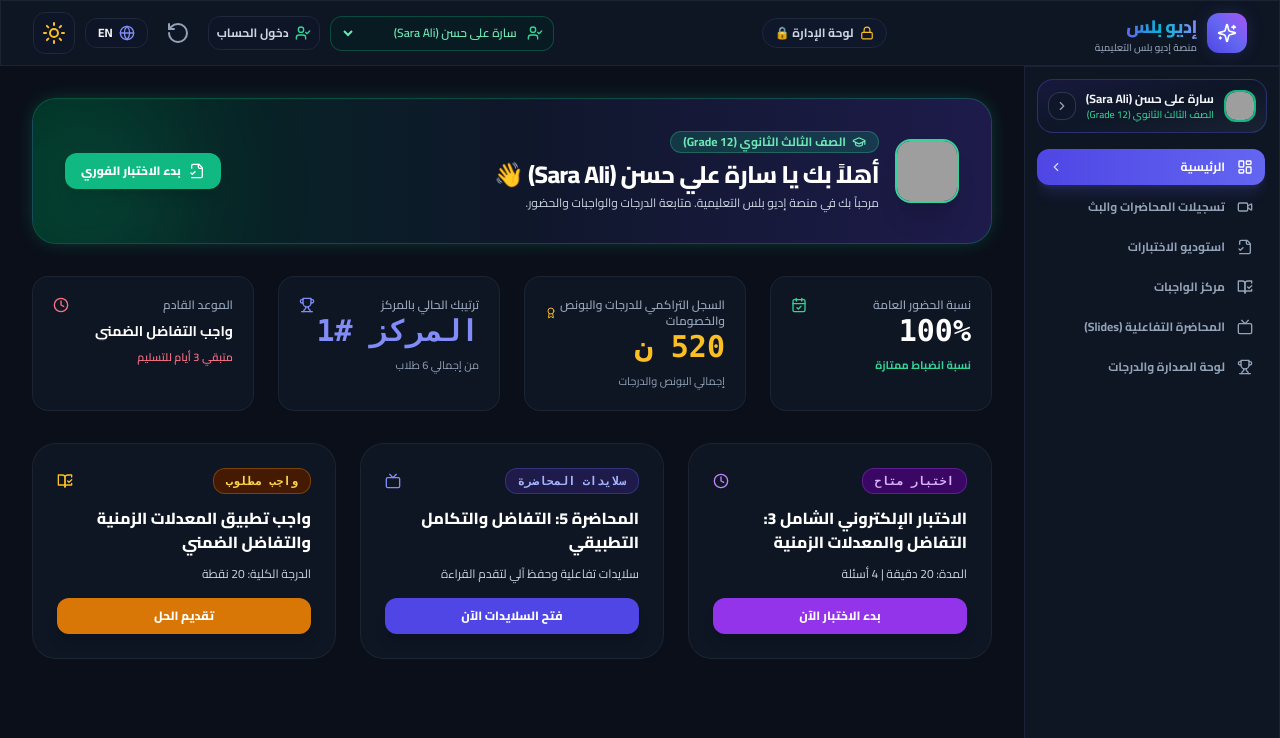
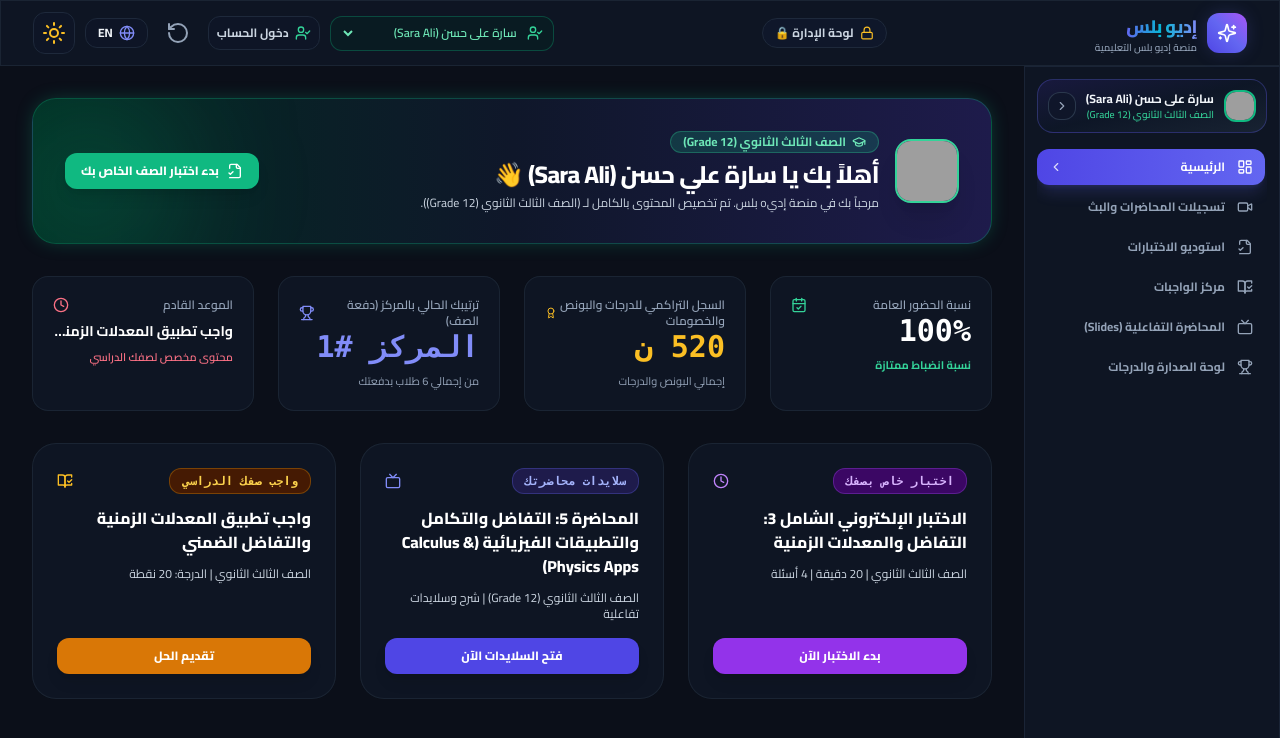
Before and after one commit to asemwael2005/edua, a Next.js app: page /student in a window 1280 px wide. Shown: the top 738 px of the page. Built offline with nearby package versions, Linux system fonts and the light colour scheme; grey boxes are pictures that could not be loaded.

Commit message:
Enforce strict grade level content filtering across student portal

```diff
--- a/app/student/page.tsx
+++ b/app/student/page.tsx
@@ -3,6 +3,7 @@
 import React from 'react';
 import { useEduPulse } from '@/lib/context/EduPulseContext';
 import { BanShield } from '@/components/BanShield';
+import { isMatchingGrade } from '@/lib/gradeUtils';
 import {
   GraduationCap,
   CalendarCheck,
@@ -26,6 +27,7 @@ export default function StudentDashboardPage() {
     students,
     quizzes,
     assignments,
+    sessions,
     curriculum,
     assignmentSubmissions,
     quizSubmissions,
@@ -34,12 +36,19 @@ export default function StudentDashboardPage() {
 
   if (!activeStudent) return null;
 
-  // Calculate student rank
-  const sortedStudents = [...students].sort((a, b) => b.totalPoints - a.totalPoints);
-  const studentRank = sortedStudents.findIndex((s) => s.id === activeStudent.id) + 1;
+  // Filter content strictly for the student's grade level
+  const gradeStudents = students.filter((s) => isMatchingGrade(s.grade, activeStudent.grade));
+  const sortedGradeStudents = [...gradeStudents].sort((a, b) => b.totalPoints - a.totalPoints);
+  const studentRank = sortedGradeStudents.findIndex((s) => s.id === activeStudent.id) + 1 || 1;
 
-  const activeQuiz = quizzes.find((q) => q.isOpen) || quizzes[0];
-  const activeAssignment = assignments[0];
+  const gradeQuizzes = quizzes.filter((q) => isMatchingGrade(q.grade, activeStudent.grade));
+  const activeQuiz = gradeQuizzes.find((q) => q.isOpen) || gradeQuizzes[0] || quizzes[0];
+
+  const gradeAssignments = assignments.filter((a) => isMatchingGrade(a.grade, activeStudent.grade));
+  const activeAssignment = gradeAssignments[0] || assignments[0];
+
+  const gradeSessions = sessions.filter((s) => isMatchingGrade(s.grade, activeStudent.grade));
+  const activeSession = gradeSessions[0] || sessions[0];
 
   return (
     <BanShield student={activeStudent}>
@@ -65,19 +74,21 @@ export default function StudentDashboardPage() {
                   <span>{activeStudent.grade}</span>
                 </div>
                 <h1 className="text-2xl font-extrabold tracking-tight">أهلاً بك يا {activeStudent.name} 👋</h1>
-                <p className="text-xs text-slate-300">مرحباً بك في منصة إديو بلس التعليمية. متابعة الدرجات والواجبات والحضور.</p>
+                <p className="text-xs text-slate-300">مرحباً بك في منصة إديo بلس. تم تخصيص المحتوى بالكامل لـ ({activeStudent.grade}).</p>
               </div>
             </div>
 
+            {activeQuiz && (
               <div className="flex items-center gap-3 shrink-0">
                 <Link
-                href="/student/quizzes/quiz_1"
+                  href={`/student/quizzes/${activeQuiz.id}`}
                   className="px-4 py-2.5 rounded-xl bg-emerald-500 hover:bg-emerald-400 text-white font-extrabold text-xs shadow-lg transition flex items-center gap-2"
                 >
                   <FileCheck2 className="w-4 h-4" />
-                <span>بدء الاختبار الفوري</span>
+                  <span>بدء اختبار الصف الخاص بك</span>
                 </Link>
               </div>
+            )}
           </div>
         </motion.div>
 
@@ -104,14 +115,14 @@ export default function StudentDashboardPage() {
             <p className="text-[11px] text-slate-400">إجمالي البونص والدرجات</p>
           </div>
 
-          {/* Leaderboard Rank */}
+          {/* Leaderboard Rank within Grade */}
           <div className="p-5 rounded-2xl glass-panel border space-y-2">
             <div className="flex items-center justify-between text-xs font-semibold text-slate-400">
-              <span>{dict.scorecard.yourRank}</span>
+              <span>{dict.scorecard.yourRank} (دفعة الصف)</span>
               <Trophy className="w-4 h-4 text-brand-400" />
             </div>
             <span className="text-3xl font-black text-brand-400 font-mono">المركز #{studentRank}</span>
-            <p className="text-[11px] text-slate-400">من إجمالي {students.length} طلاب</p>
+            <p className="text-[11px] text-slate-400">من إجمالي {gradeStudents.length} طلاب بدفعتك</p>
           </div>
 
           {/* Upcoming Deadlines */}
@@ -120,8 +131,10 @@ export default function StudentDashboardPage() {
               <span>الموعد القادم</span>
               <Clock className="w-4 h-4 text-rose-400" />
             </div>
-            <span className="text-sm font-bold text-white truncate block">واجب التفاضل الضمني</span>
-            <p className="text-[11px] text-rose-400 font-semibold">متبقي 3 أيام للتسليم</p>
+            <span className="text-sm font-bold text-white truncate block">
+              {activeAssignment?.title || 'تكليفات الصف التفاعلية'}
+            </span>
+            <p className="text-[11px] text-rose-400 font-semibold">محتوى مخصص لصفك الدراسي</p>
           </div>
 
         </div>
@@ -129,59 +142,66 @@ export default function StudentDashboardPage() {
         {/* Action Cards Grid */}
         <div className="grid grid-cols-1 md:grid-cols-3 gap-6">
 
-          {/* Active Quiz Card */}
+          {/* Active Quiz Card for Grade */}
+          {activeQuiz && (
             <div className="p-6 rounded-3xl glass-panel border space-y-4 flex flex-col justify-between">
               <div className="space-y-3">
                 <div className="flex items-center justify-between">
                   <span className="px-3 py-1 rounded-xl bg-purple-950 text-purple-300 border border-purple-500/30 text-xs font-bold font-mono">
-                  اختبار متاح
+                    اختبار خاص بصفك
                   </span>
                   <Clock className="w-4 h-4 text-purple-400" />
                 </div>
-              <h3 className="text-base font-extrabold text-white">{activeQuiz?.title}</h3>
-              <p className="text-xs text-slate-300">المدة: {activeQuiz?.durationMinutes} دقيقة | {activeQuiz?.questions.length} أسئلة</p>
+                <h3 className="text-base font-extrabold text-white">{activeQuiz.title}</h3>
+                <p className="text-xs text-slate-300">
+                  {activeQuiz.grade} | {activeQuiz.durationMinutes} دقيقة | {activeQuiz.questions.length} أسئلة
+                </p>
               </div>
 
               <Link
-              href={`/student/quizzes/${activeQuiz?.id || 'quiz_1'}`}
+                href={`/student/quizzes/${activeQuiz.id}`}
                 className="w-full py-2.5 rounded-xl bg-purple-600 hover:bg-purple-500 text-white font-extrabold text-xs text-center shadow-lg transition block"
               >
                 {dict.quizzes.startQuiz}
               </Link>
             </div>
+          )}
 
           {/* Interactive Presentation Deck Card */}
+          {activeSession && (
             <div className="p-6 rounded-3xl glass-panel border space-y-4 flex flex-col justify-between">
               <div className="space-y-3">
                 <div className="flex items-center justify-between">
                   <span className="px-3 py-1 rounded-xl bg-brand-950 text-brand-300 border border-brand-500/30 text-xs font-bold font-mono">
-                  سلايدات المحاضرة
+                    سلايدات محاضرتك
                   </span>
                   <Tv className="w-4 h-4 text-brand-400" />
                 </div>
-              <h3 className="text-base font-extrabold text-white">المحاضرة 5: التفاضل والتكامل التطبيقي</h3>
-              <p className="text-xs text-slate-300">سلايدات تفاعلية وحفظ آلي لتقدم القراءة</p>
+                <h3 className="text-base font-extrabold text-white">{activeSession.title}</h3>
+                <p className="text-xs text-slate-300">{activeSession.grade} | شرح وسلايدات تفاعلية</p>
               </div>
 
               <Link
-              href="/student/sessions/sess_1"
+                href={`/student/sessions/${activeSession.id}`}
                 className="w-full py-2.5 rounded-xl bg-brand-600 hover:bg-brand-500 text-white font-extrabold text-xs text-center shadow-lg transition block"
               >
                 فتح السلايدات الآن
               </Link>
             </div>
+          )}
 
           {/* Pending Assignment Card */}
+          {activeAssignment && (
             <div className="p-6 rounded-3xl glass-panel border space-y-4 flex flex-col justify-between">
               <div className="space-y-3">
                 <div className="flex items-center justify-between">
                   <span className="px-3 py-1 rounded-xl bg-amber-950 text-amber-300 border border-amber-500/30 text-xs font-bold font-mono">
-                  واجب مطلوب
+                    واجب صفك الدراسي
                   </span>
                   <BookOpenCheck className="w-4 h-4 text-amber-400" />
                 </div>
-              <h3 className="text-base font-extrabold text-white">{activeAssignment?.title}</h3>
-              <p className="text-xs text-slate-300">الدرجة الكلية: {activeAssignment?.maxScore} نقطة</p>
+                <h3 className="text-base font-extrabold text-white">{activeAssignment.title}</h3>
+                <p className="text-xs text-slate-300">{activeAssignment.grade} | الدرجة: {activeAssignment.maxScore} نقطة</p>
               </div>
 
               <Link
@@ -191,6 +211,7 @@ export default function StudentDashboardPage() {
                 تقديم الحل
               </Link>
             </div>
+          )}
 
         </div>
 
--- a/app/student/scorecard/page.tsx
+++ b/app/student/scorecard/page.tsx
@@ -3,6 +3,7 @@
 import React from 'react';
 import { useEduPulse } from '@/lib/context/EduPulseContext';
 import { BanShield } from '@/components/BanShield';
+import { isMatchingGrade } from '@/lib/gradeUtils';
 import { Trophy, Award, PlusCircle, MinusCircle, Crown, Sparkles, Medal } from 'lucide-react';
 import { motion } from 'framer-motion';
 
@@ -11,9 +12,11 @@ export default function StudentScorecardPage() {
 
   if (!activeStudent) return null;
 
-  const sortedStudents = [...students].sort((a, b) => b.totalPoints - a.totalPoints);
+  // Filter leaderboard strictly for students in the same grade level
+  const gradeStudents = students.filter((s) => isMatchingGrade(s.grade, activeStudent.grade));
+  const sortedStudents = [...gradeStudents].sort((a, b) => b.totalPoints - a.totalPoints);
   const top3 = sortedStudents.slice(0, 3);
-  const myRank = sortedStudents.findIndex((s) => s.id === activeStudent.id) + 1;
+  const myRank = sortedStudents.findIndex((s) => s.id === activeStudent.id) + 1 || 1;
 
   const myLogs = gradeLogs.filter((g) => g.studentId === activeStudent.id);
 
@@ -22,19 +25,25 @@ export default function StudentScorecardPage() {
       <div className="space-y-8 pb-12">
 
         {/* Header */}
-        <div>
-          <h1 className="text-2xl font-black text-slate-900 dark:text-white tracking-tight flex items-center gap-3">
-            <Trophy className="w-7 h-7 text-amber-500" />
-            <span>{dict.scorecard.title}</span>
-          </h1>
-          <p className="text-xs text-slate-400 mt-1">{dict.scorecard.subtitle}</p>
+        <div className="flex flex-col sm:flex-row sm:items-center justify-between gap-4 border-b border-slate-800 pb-4">
+          <div>
+            <h1 className="text-2xl font-black text-slate-900 dark:text-white tracking-tight flex items-center gap-3">
+              <Trophy className="w-7 h-7 text-amber-500" />
+              <span>{dict.scorecard.title}</span>
+            </h1>
+            <p className="text-xs text-slate-400 mt-1">لوحة الأوائل والترتيب المخصص لـ ({activeStudent.grade})</p>
+          </div>
+
+          <span className="px-3 py-1.5 rounded-xl bg-amber-500/10 text-amber-400 border border-amber-500/20 text-xs font-bold font-mono self-start sm:self-auto">
+            {activeStudent.grade}
+          </span>
         </div>
 
         {/* Top 3 Podium Visual */}
         <div className="p-6 sm:p-8 rounded-3xl bg-gradient-to-b from-slate-900 via-indigo-950 to-slate-950 border border-brand-500/30 shadow-2xl space-y-6">
           <h3 className="text-base font-extrabold text-white text-center flex items-center justify-center gap-2">
             <Crown className="w-5 h-5 text-amber-400" />
-            <span>{dict.scorecard.top3Title}</span>
+            <span>أوائل دفعة {activeStudent.grade} 🏆</span>
           </h3>
 
           <div className="grid grid-cols-3 gap-3 max-w-lg mx-auto items-end pt-4">
@@ -114,7 +123,7 @@ export default function StudentScorecardPage() {
             </div>
             <div>
               <h3 className="text-base font-extrabold text-white">{dict.scorecard.yourRank}</h3>
-              <p className="text-xs text-slate-400">ترتيبك بين جميع طلاب المركز الإجمالي</p>
+              <p className="text-xs text-slate-400">ترتيبك بين طلاب {activeStudent.grade} ({gradeStudents.length} طلاب)</p>
             </div>
           </div>
 
--- /dev/null
+++ b/lib/gradeUtils.ts
@@ -0,0 +1,34 @@
+/**
+ * Utility to match content grade level with student grade level.
+ * Ensures a Grade 10 student only sees Grade 10 materials.
+ */
+export function isMatchingGrade(itemGrade?: string, studentGrade?: string): boolean {
+  if (!itemGrade || !studentGrade) return true;
+
+  const cleanItem = itemGrade.toLowerCase().trim();
+  const cleanStudent = studentGrade.toLowerCase().trim();
+
+  // Direct exact match
+  if (cleanItem === cleanStudent) return true;
+
+  // Grade 10 / الصف الأول الثانوي
+  const isItem10 = cleanItem.includes('أول') || cleanItem.includes('اول') || cleanItem.includes('10');
+  const isStudent10 = cleanStudent.includes('أول') || cleanStudent.includes('اول') || cleanStudent.includes('10');
+  if (isItem10 && isStudent10) return true;
+
+  // Grade 11 / الصف الثاني الثانوي
+  const isItem11 = cleanItem.includes('ثان') || cleanItem.includes('11');
+  const isStudent11 = cleanStudent.includes('ثان') || cleanStudent.includes('11');
+  if (isItem11 && isStudent11) return true;
+
+  // Grade 12 / الصف الثالث الثانوي
+  const isItem12 = cleanItem.includes('ثالث') || cleanItem.includes('12');
+  const isStudent12 = cleanStudent.includes('ثالث') || cleanStudent.includes('12');
+  if (isItem12 && isStudent12) return true;
+
+  // If item doesn't specify any recognized grade, default to visible
+  const isItemGeneric = !isItem10 && !isItem11 && !isItem12;
+  if (isItemGeneric) return true;
+
+  return false;
+}
```
Also changed, not shown: app/student/assignments/page.tsx (+22 -4 lines), app/student/videos/page.tsx (+39 -8 lines). Lines whose indentation alone changed are shown as unchanged.
